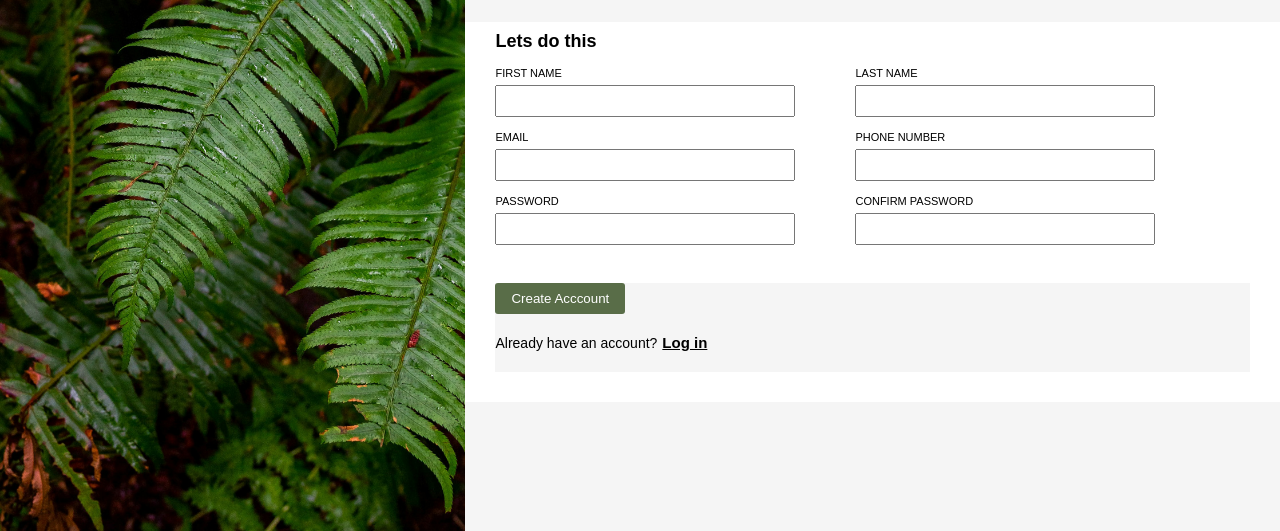
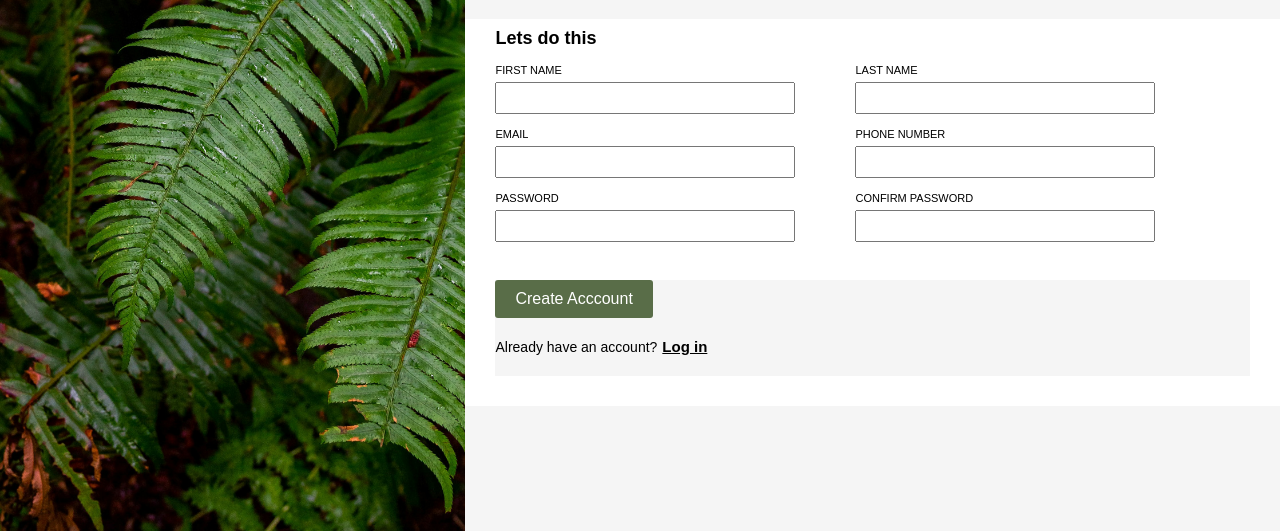
Before and after one commit to Kummirai/sign-up-form, a plain HTML site: page index.html in a window 1280 px wide. Shown: the part 269-800 px from the top of the page. Drawn offline with Linux system fonts and the light colour scheme.

Commit message:
More Button Styles

```diff
--- a/style.css
+++ b/style.css
@@ -62,9 +62,10 @@
 .bottomSection button{
     background-color: #596D48;
     color: white;
-    padding: 8px 16px ;
+    padding: 10px 20px ;
     border-radius: 3px;
     border: none;
+    font-size: 16px;
 }
 .bottomSection button:hover{
     background-color: #596D4895;
```
